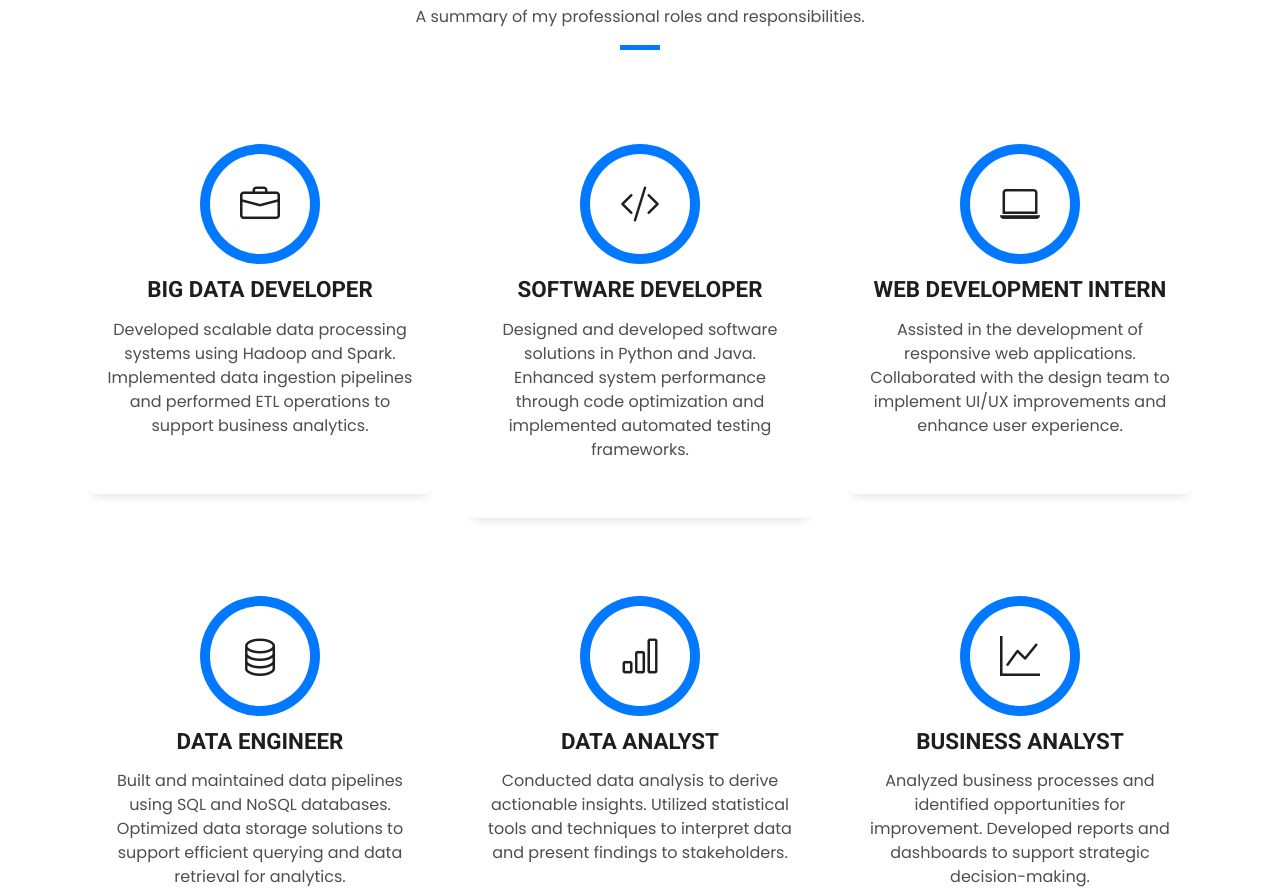
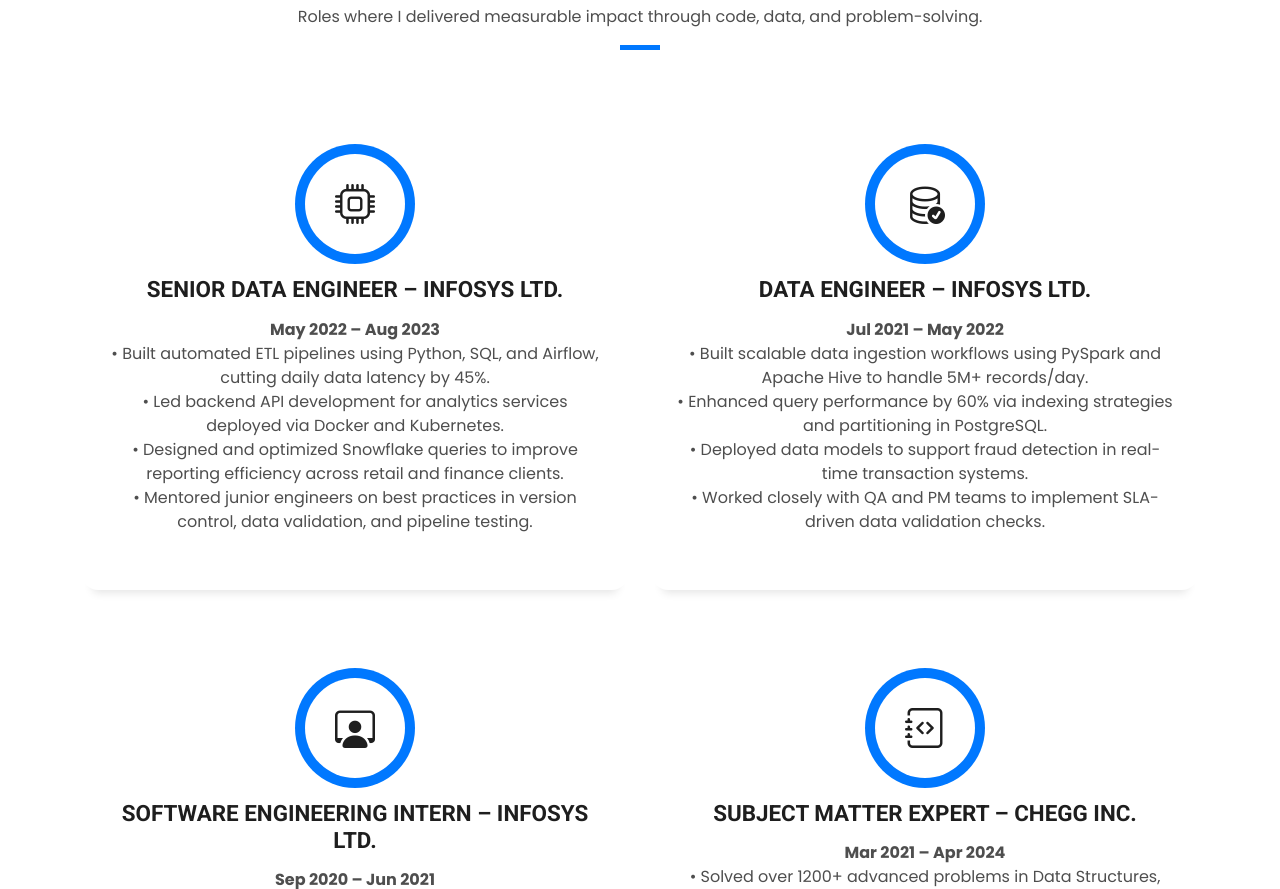
Before and after one commit to Saikiransiddhabathula/saikiransiddhabathula.github.io, a plain HTML site: page index.html in a window 1280 px wide. Shown: the part 1911-2800 px from the top of the page. Drawn offline with nearby package versions, Linux system fonts and the light colour scheme.

Commit message:
Update index.html

```diff
--- a/index.html
+++ b/index.html
@@ -197,103 +197,157 @@
     <div class="row">
       <div class="col-sm-12">
         <div class="title-box text-center">
-              <h3 class="title-a">
-                Professional Experiences
-              </h3>
+          <h3 class="title-a">Professional Experiences</h3>
           <p class="subtitle-a">
-                A summary of my professional roles and responsibilities.
+            Roles where I delivered measurable impact through code, data, and problem-solving.
           </p>
           <div class="line-mf"></div>
         </div>
       </div>
     </div>
+
     <div class="row">
 
-          <div class="col-md-4">
+      <!-- Specialist Programmer -->
+      <div class="col-md-6">
         <div class="service-box">
-              <div class="service-ico">
-                <span class="ico-circle"><i class="bi bi-briefcase"></i></span>
-              </div>
+          <div class="service-ico"><span class="ico-circle"><i class="bi bi-cpu"></i></span></div>
           <div class="service-content">
-                <h2 class="s-title">Big Data Developer</h2>
-                <p class="s-description text-center">
-                  Developed scalable data processing systems using Hadoop and Spark.
-                  Implemented data ingestion pipelines and performed ETL operations to support business analytics.
+            <h2 class="s-title">Senior Data Engineer – Infosys Ltd.</h2>
+            <p class="s-description">
+              <strong>May 2022 – Aug 2023</strong><br>
+              • Built automated ETL pipelines using Python, SQL, and Airflow, cutting daily data latency by 45%.<br>
+              • Led backend API development for analytics services deployed via Docker and Kubernetes.<br>
+              • Designed and optimized Snowflake queries to improve reporting efficiency across retail and finance clients.<br>
+              • Mentored junior engineers on best practices in version control, data validation, and pipeline testing.
             </p>
           </div>
         </div>
       </div>
 
-          <div class="col-md-4">
+      <!-- Systems Engineer -->
+      <div class="col-md-6">
         <div class="service-box">
-              <div class="service-ico">
-                <span class="ico-circle"><i class="bi bi-code-slash"></i></span>
-              </div>
+          <div class="service-ico"><span class="ico-circle"><i class="bi bi-database-check"></i></span></div>
           <div class="service-content">
-                <h2 class="s-title">Software Developer</h2>
-                <p class="s-description text-center">
-                  Designed and developed software solutions in Python and Java.
-                  Enhanced system performance through code optimization and implemented automated testing frameworks.
+            <h2 class="s-title">Data Engineer – Infosys Ltd.</h2>
+            <p class="s-description">
+              <strong>Jul 2021 – May 2022</strong><br>
+              • Built scalable data ingestion workflows using PySpark and Apache Hive to handle 5M+ records/day.<br>
+              • Enhanced query performance by 60% via indexing strategies and partitioning in PostgreSQL.<br>
+              • Deployed data models to support fraud detection in real-time transaction systems.<br>
+              • Worked closely with QA and PM teams to implement SLA-driven data validation checks.
             </p>
           </div>
         </div>
       </div>
 
-          <div class="col-md-4">
+      <!-- Infosys Intern -->
+      <div class="col-md-6">
         <div class="service-box">
-              <div class="service-ico">
-                <span class="ico-circle"><i class="bi bi-laptop"></i></span>
-              </div>
+          <div class="service-ico"><span class="ico-circle"><i class="bi bi-person-workspace"></i></span></div>
           <div class="service-content">
-                <h2 class="s-title">Web Development Intern</h2>
-                <p class="s-description text-center">
-                  Assisted in the development of responsive web applications.
-                  Collaborated with the design team to implement UI/UX improvements and enhance user experience.
+            <h2 class="s-title">Software Engineering Intern – Infosys Ltd.</h2>
+            <p class="s-description">
+              <strong>Sep 2020 – Jun 2021</strong><br>
+              • Built internal dashboards using Flask and Chart.js to visualize dev test coverage trends.<br>
+              • Automated deployment of Java-based applications using Jenkins, saving ~6 hours/week of manual work.<br>
+              • Assisted in integration of REST APIs into insurance domain product modules.
             </p>
           </div>
         </div>
       </div>
 
-          <div class="col-md-4">
+      <!-- Chegg -->
+      <div class="col-md-6">
         <div class="service-box">
-              <div class="service-ico">
-                <span class="ico-circle"><i class="bi bi-database"></i></span>
-              </div>
+          <div class="service-ico"><span class="ico-circle"><i class="bi bi-journal-code"></i></span></div>
           <div class="service-content">
-                <h2 class="s-title">Data Engineer</h2>
-                <p class="s-description text-center">
-                  Built and maintained data pipelines using SQL and NoSQL databases.
-                  Optimized data storage solutions to support efficient querying and data retrieval for analytics.
+            <h2 class="s-title">Subject Matter Expert – Chegg Inc.</h2>
+            <p class="s-description">
+              <strong>Mar 2021 – Apr 2024</strong><br>
+              • Solved over 1200+ advanced problems in Data Structures, Algorithms, and DBMS with detailed explanations.<br>
+              • Maintained 95%+ approval rating from students and reviewers for accuracy and clarity.<br>
+              • Mentored junior experts on question analysis and solution structure.
             </p>
           </div>
         </div>
       </div>
 
-          <div class="col-md-4">
+      <!-- Web Development Intern -->
+      <div class="col-md-6">
         <div class="service-box">
-              <div class="service-ico">
-                <span class="ico-circle"><i class="bi bi-bar-chart"></i></span>
-              </div>
+          <div class="service-ico"><span class="ico-circle"><i class="bi bi-code-slash"></i></span></div>
           <div class="service-content">
-                <h2 class="s-title">Data Analyst</h2>
-                <p class="s-description text-center">
-                  Conducted data analysis to derive actionable insights.
-                  Utilized statistical tools and techniques to interpret data and present findings to stakeholders.
+            <h2 class="s-title">Web Development Intern – Swecha.org</h2>
+            <p class="s-description">
+              <strong>Apr 2019 – Jun 2019</strong><br>
+              • Helped build open-source education platforms using HTML, CSS, and PHP.<br>
+              • Implemented responsive layouts and accessibility improvements to increase usability for rural learners.
             </p>
           </div>
         </div>
       </div>
 
-          <div class="col-md-4">
+      <!-- Website Coordinator -->
+      <div class="col-md-6">
         <div class="service-box">
-              <div class="service-ico">
-                <span class="ico-circle"><i class="bi bi-graph-up"></i></span>
+          <div class="service-ico"><span class="ico-circle"><i class="bi bi-globe2"></i></span></div>
+          <div class="service-content">
+            <h2 class="s-title">Website Coordinator – StFX Students' Union</h2>
+            <p class="s-description">
+              <strong>Aug 2024 – May 2025</strong><br>
+              • Managed website content, layout updates, and integrations with event registration tools.<br>
+              • Boosted site engagement by 25% by streamlining navigation and mobile UX.<br>
+              • Provided analytics reports to student leadership using Google Analytics and Tag Manager.
+            </p>
           </div>
+        </div>
+      </div>
+
+      <!-- Teaching Assistant -->
+      <div class="col-md-6">
+        <div class="service-box">
+          <div class="service-ico"><span class="ico-circle"><i class="bi bi-person-video2"></i></span></div>
           <div class="service-content">
-                <h2 class="s-title">Business Analyst</h2>
-                <p class="s-description text-center">
-                  Analyzed business processes and identified opportunities for improvement.
-                  Developed reports and dashboards to support strategic decision-making.
+            <h2 class="s-title">Teaching Assistant – St. Francis Xavier University</h2>
+            <p class="s-description">
+              <strong>Sep 2024 – Dec 2024</strong><br>
+              • Assisted in teaching Big Data & Analytics; led lab sessions and graded projects.<br>
+              • Supported 80+ students with hands-on help in Spark, Hive, and distributed computing fundamentals.<br>
+              • Delivered weekly review sessions and clarified concepts around data transformation pipelines.
+            </p>
+          </div>
+        </div>
+      </div>
+
+      <!-- X-Patrol Lead -->
+      <div class="col-md-6">
+        <div class="service-box">
+          <div class="service-ico"><span class="ico-circle"><i class="bi bi-shield-check"></i></span></div>
+          <div class="service-content">
+            <h2 class="s-title">X-Patrol Lead – StFX</h2>
+            <p class="s-description">
+              <strong>Oct 2024 – Jun 2025</strong><br>
+              • Coordinated safety patrol efforts across campus, leading a team of 10+ volunteers.<br>
+              • Designed digital reports to track incident trends and response time metrics.<br>
+              • Partnered with security and student life to improve late-night campus accessibility.
+            </p>
+          </div>
+        </div>
+      </div>
+
+      <!-- Walmart -->
+      <div class="col-md-6">
+        <div class="service-box">
+          <div class="service-ico"><span class="ico-circle"><i class="bi bi-box-seam"></i></span></div>
+          <div class="service-content">
+            <h2 class="s-title">Consumables Associate – Walmart Canada</h2>
+            <p class="s-description">
+              <strong>Sep 2023 – Present</strong><br>
+              • Maintained inventory accuracy and assisted in product restocking in high-traffic zones.<br>
+              • Recognized for customer service consistency and reliability during holiday demand periods.<br>
+              • Supported training of new associates in POS tools and inventory protocols.
             </p>
           </div>
         </div>
@@ -301,7 +355,9 @@
 
     </div>
   </div>
-    </section><!-- End Professional Experiences Section -->
+</section>
+<!-- End Professional Experiences Section -->
+
 
     <!-- ======= Projects Section ======= -->
     <section id="work" class="portfolio-mf sect-pt4 route">
```
Lines whose indentation alone changed are shown as unchanged.
